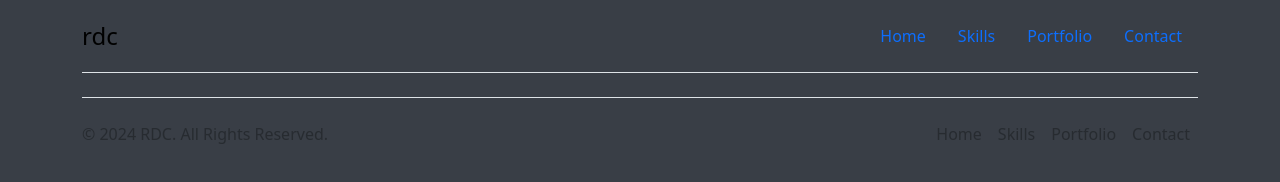
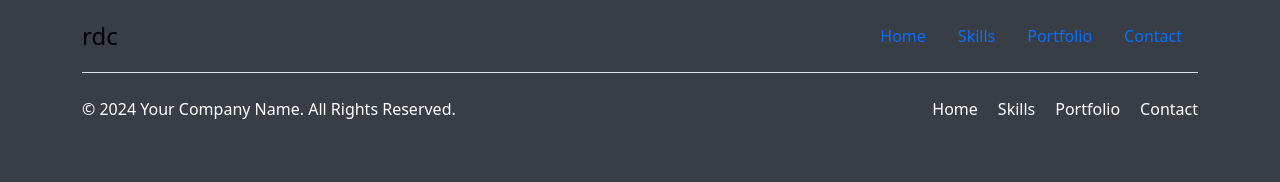
Before and after one commit to radlanc3/Personal_Site, a plain HTML site: page index.html in a window 1280 px wide. Drawn offline with nearby package versions, Linux system fonts and the light colour scheme.

Commit message:
new footer and add border box

```diff
--- a/index.html
+++ b/index.html
@@ -33,22 +33,16 @@
 			</header>
 		</div>
 		<div class="container">
-			<footer class="d-flex flex-wrap justify-content-between align-items-center py-3 my-4 border-top">
-				<p class="col-md-4 mb-0 text-body-secondary">&copy; 2024 RDC. All Rights Reserved.</p>
-
-				<a href="/"
-					class="col-md-4 d-flex align-items-center justify-content-center mb-3 mb-md-0 me-md-auto link-body-emphasis text-decoration-none">
-					<svg class="bi me-2" width="40" height="32">
-						<use xlink:href="#bootstrap"></use>
-					</svg>
-				</a>
-
-				<ul class="nav col-md-4 justify-content-end">
-					<li class="nav-item"><a href="#" class="nav-link px-2 text-body-secondary">Home</a></li>
-					<li class="nav-item"><a href="#" class="nav-link px-2 text-body-secondary">Skills</a></li>
-					<li class="nav-item"><a href="#" class="nav-link px-2 text-body-secondary">Portfolio</a></li>
-					<li class="nav-item"><a href="#" class="nav-link px-2 text-body-secondary">Contact</a></li>
-				</ul>
+			<footer class="footer">
+				<p class="footer__copyright">&copy; 2024 Your Company Name. All Rights Reserved.</p>
+				<nav class="footer__navbar">
+					<ul class="footer__navbar-list">
+						<li class="footer__navbar-item"><a href="#" class="footer__navbar-link">Home</a></li>
+						<li class="footer__navbar-item"><a href="#" class="footer__navbar-link">Skills</a></li>
+						<li class="footer__navbar-item"><a href="#" class="footer__navbar-link">Portfolio</a></li>
+						<li class="footer__navbar-item"><a href="#" class="footer__navbar-link">Contact</a></li>
+					</ul>
+				</nav>
 			</footer>
 		</div>
 	</section>
--- a/style.css
+++ b/style.css
@@ -1,3 +1,29 @@
+* {
+	box-sizing: border-box;
+}
 body {
 background-color: #393E46;
 }
+
+footer {
+	display: flex;
+	justify-content: space-between;
+}
+.footer__copyright {
+	color: #fff;
+}
+.footer__navbar-list {
+	display: flex;
+	gap: 20px;
+}
+.footer__navbar-item {
+	list-style-type: none;
+}
+.footer__navbar-item:hover {
+	padding: 10px;
+	background-color: #00ADB5;
+}
+.footer__navbar-link {
+	text-decoration: none;
+	color: #fff;
+}
```
